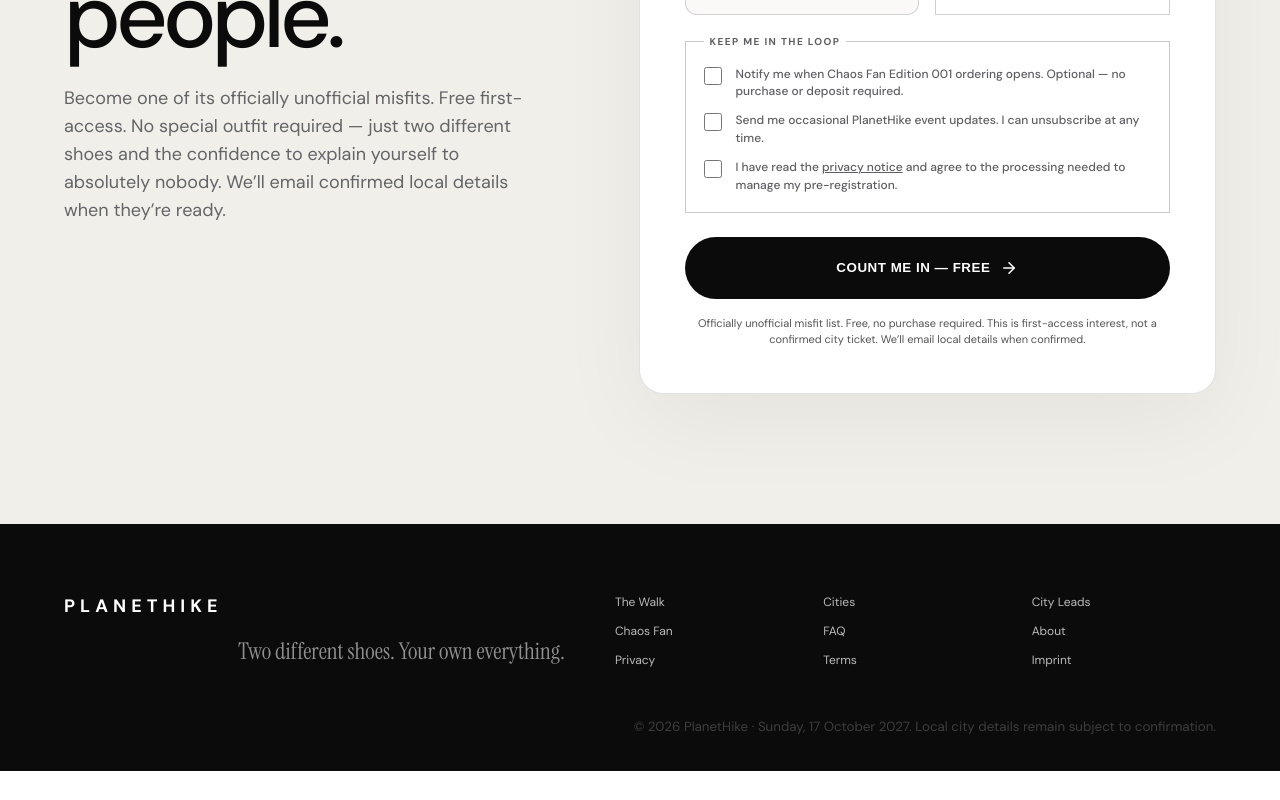
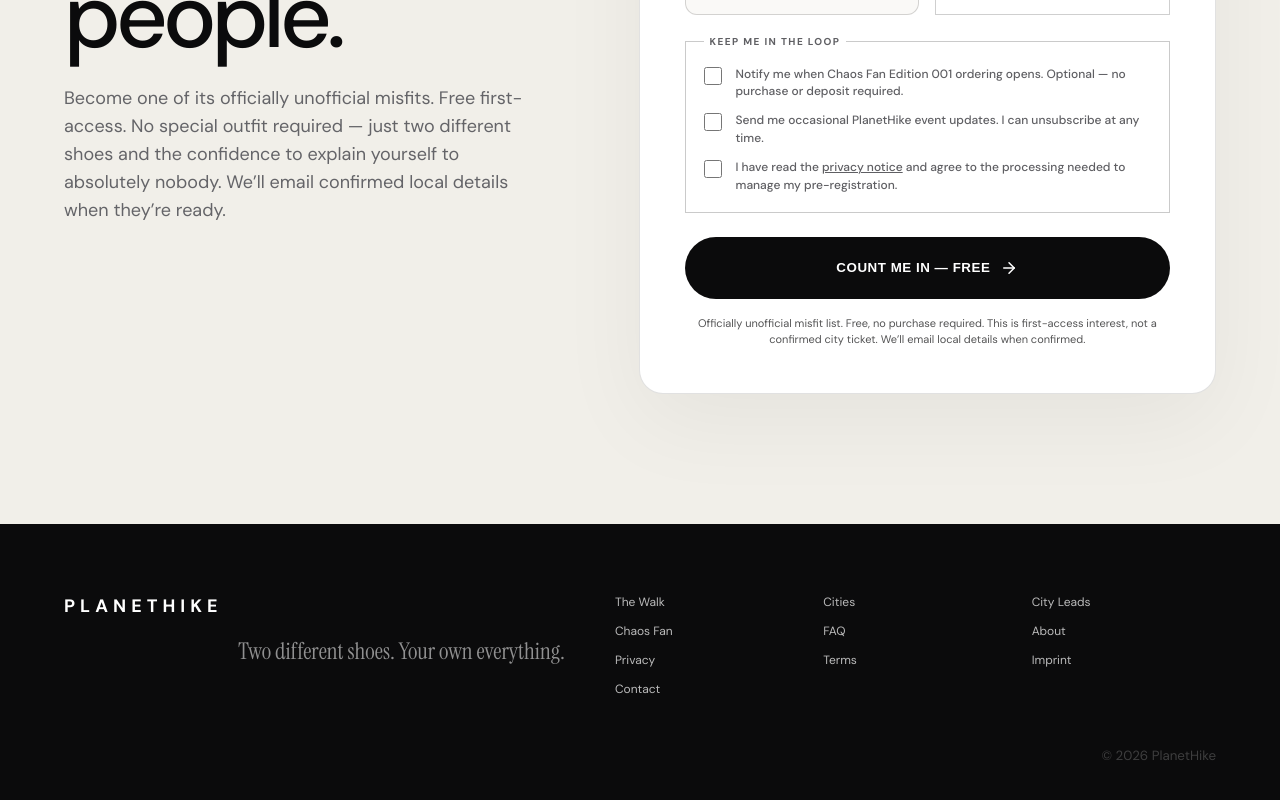
Before and after one commit to unikmo/planethike, a Next.js app: page / in a window 1280 px wide. Shown: the part 8461-9261 px from the top of the page. Before the commit the page ends 9232 px from the top, so only its background shows below. Built offline with nearby package versions, Linux system fonts and the light colour scheme; no server answers.

Commit message:
Clean homepage footer copyright and add Contact link

```diff
--- a/app/page.tsx
+++ b/app/page.tsx
@@ -156,8 +156,8 @@ export default function Home() {
 
       <footer className="luxFooter">
         <div><a className="luxBrand luxFooterBrand" href="#top">PLANETHIKE</a><p>Two different shoes. Your own everything.</p></div>
-        <div className="luxFooterLinks"><a href="/the-chaos-walk">The Walk</a><a href="/cities">Cities</a><a href="/city-leads">City Leads</a><a href="/shop">Chaos Fan</a><a href="/faq">FAQ</a><a href="/about">About</a><a href="/privacy">Privacy</a><a href="/terms">Terms</a><a href="/imprint">Imprint</a></div>
-        <small>© 2026 PlanetHike · Sunday, 17 October 2027. Local city details remain subject to confirmation.</small>
+        <div className="luxFooterLinks"><a href="/the-chaos-walk">The Walk</a><a href="/cities">Cities</a><a href="/city-leads">City Leads</a><a href="/shop">Chaos Fan</a><a href="/faq">FAQ</a><a href="/about">About</a><a href="/privacy">Privacy</a><a href="/terms">Terms</a><a href="/imprint">Imprint</a><a href="/contact">Contact</a></div>
+        <small>© 2026 PlanetHike</small>
       </footer>
     </main>
   );
```
